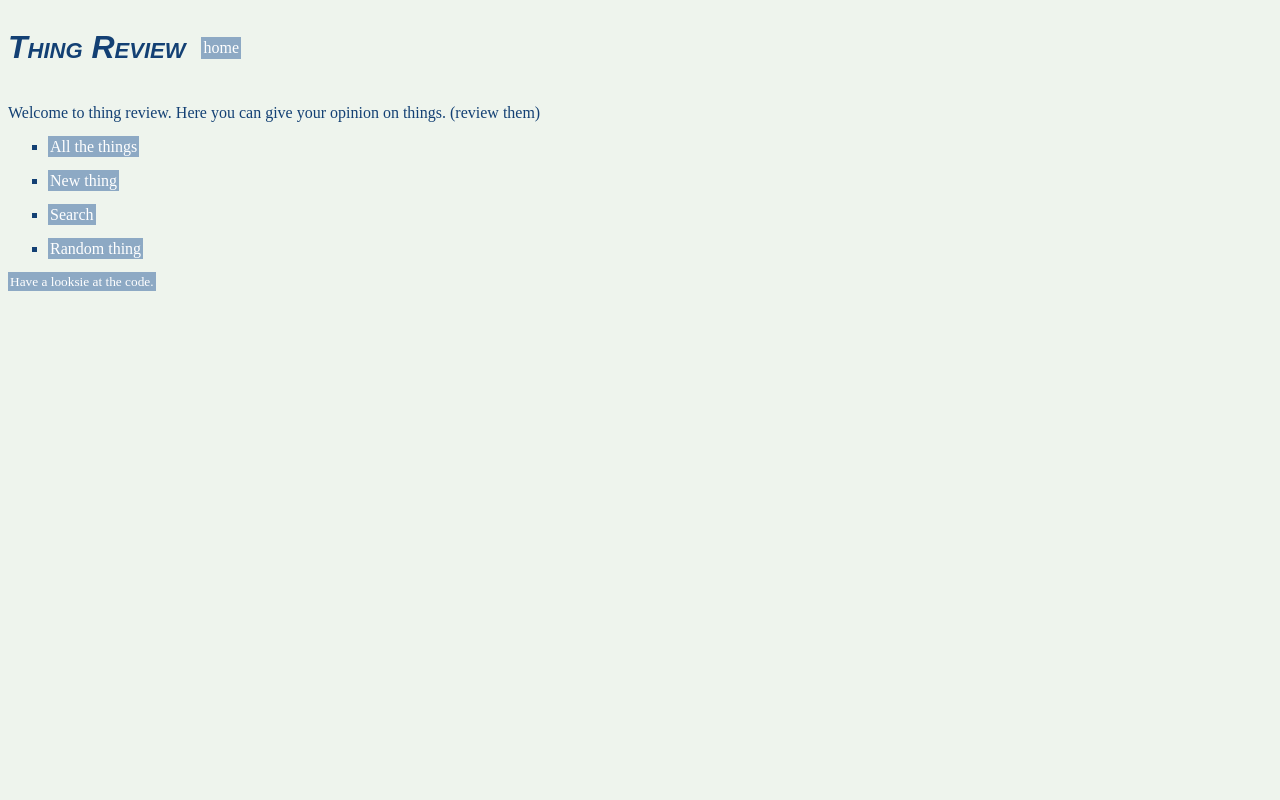
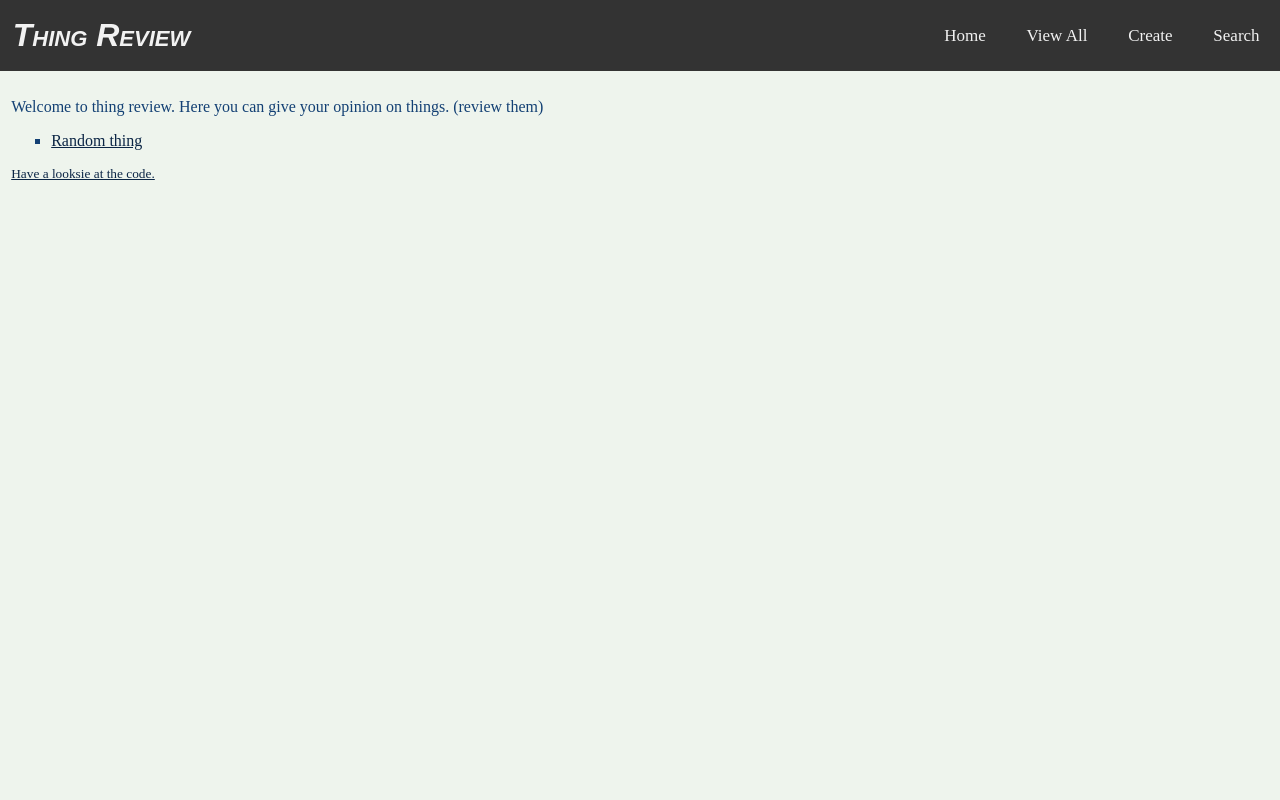
Before and after one commit to physi3/thingreview, a Django app: page / in a window 1280 px wide. Run offline with Django 3.2, Linux system fonts and the light colour scheme.

Commit message:
Add navigation bar, update css and add template changes.

```diff
--- a/static/css/style.css
+++ b/static/css/style.css
@@ -1,35 +1,33 @@
-html {
-    margin: 0;
-    min-width: 100%;
-}
-
 body {
     --indigo-dye: #134074ff;
     --prussian-blue: #13315cff;
     --oxford-blue: #0b2545ff;
     --cadet-grey: #8da9c4ff;
     --mint-cream: #eef4edff;
+    --dark-grey: #333;
+    --off-white: #f2f2f2;
 
     background-color: var(--mint-cream);
     color: var(--indigo-dye);
+    margin: 0em;
 }
-
 
 h1, h2, h3 {
     font-family: Arial;
     font-style: italic;
     font-variant: small-caps;
+    color: var(--indigo-dye);
 }
 
 a {
-    background-color: var(--cadet-grey);
-    text-decoration: none;
-    color: white;
-    border: 2px transparent dashed;
+    box-shadow: #333;
+    color:  var(--oxford-blue);
+    background-color: transparent ;
 }
 
 a:hover, a:focus {
-    border-color: var(--oxford-blue);
+    color: var(--prussian-blue);
+
 }
 
 ul {
@@ -37,11 +35,62 @@ ul {
 }
 
 .header {
+    margin: 0em;
     display: flex;
+
+    background-color: var(--dark-grey);
+    overflow: hidden;
+
+    justify-content: space-between;
+}
+
+.header-items {
+    display: flex;
+    justify-content: flex-end;
 }
 
 .header a {
-    margin: auto 0 auto 1em;
+    margin: 0;
+
+    float: left;
+    color: var(--off-white);
+    text-align: center;
+    padding: 1.5em 1.2em;
+    text-decoration: none;
+    font-size: 17px;
+
+    border: none;
+}
+
+
+.header a:hover {
+    background-color: var(--off-white);
+    color: var(--dark-grey);
+}
+
+.header a.active {
+    background-color: var(--indigo-dye);
+    color: white;
+  }
+
+.header h1 {
+    margin: 0%;
+    padding: 0.4em;
+    color: var(--off-white);
+
+    margin: auto 0;
+    text-align: center;
+}
+
+@media screen and (max-width: 500px) {
+    .header a, .header-items, .header {
+      float: none;
+      display: block;
+    }
+  }
+
+.content {
+    padding: 0.7em;
 }
 
 .thing{
--- a/templates/base.html
+++ b/templates/base.html
@@ -15,8 +15,16 @@
 <body>
     <div class="header">
         <h1>{% block header %}{% endblock %}</h1>
-        <a href="{% url 'things:index' %}">home</a>
+        <div class="header-items">
+            <a href="{% url 'things:index' %}">Home</a>
+            <a href="{% url 'things:things' %}">View All</a>
+            <a href="{% url 'things:make_thing' %}">Create</a>
+            <a href="{% url 'things:search' %}">Search</a>
+            <p></p>
+        </div>
     </div>
+    <div class="content">
     {% block body %}{% endblock %}
+    </div>
 </body>
 </html>
--- a/things/templates/things/index.html
+++ b/things/templates/things/index.html
@@ -4,9 +4,6 @@
 {% block body %}
     <p>Welcome to thing review. Here you can give your opinion on things. (review them)</p>
     <ul>
-        <li><p><a href="{% url 'things:things' %}">All the things</a></p></li>
-        <li><p><a href="{% url 'things:make_thing' %}">New thing</a></p></li>
-        <li><p><a href="{% url 'things:search' %}">Search</a></p></li>
         <li><p><a href="{% url 'things:random' %}">Random thing</a></p></li>
     </ul>
     <small class="bottom"><a href="https://github.com/ollydevulder/thingreview" target="_blank">Have a looksie at the code.</a></small>
--- a/things/templates/things/things.html
+++ b/things/templates/things/things.html
@@ -14,7 +14,7 @@
                     <div class="thing">
                         <button class="thing-button" onclick="thingContent(this)" title="Open/Close">{{ thing.name }}</button>
                         <div class="thing-content">
-                            <a href="{% url 'things:thing' thing.id %}">thing page</a>
+                            <a href="{% url 'things:thing' thing.id %}">View Page</a>
                             <p>
                             {% if thing.rating != None %}
                                 {{ thing.rating }}/5 ({{ thing.review_set.count }} review{{ thing.review_set.count|pluralize }})
```
